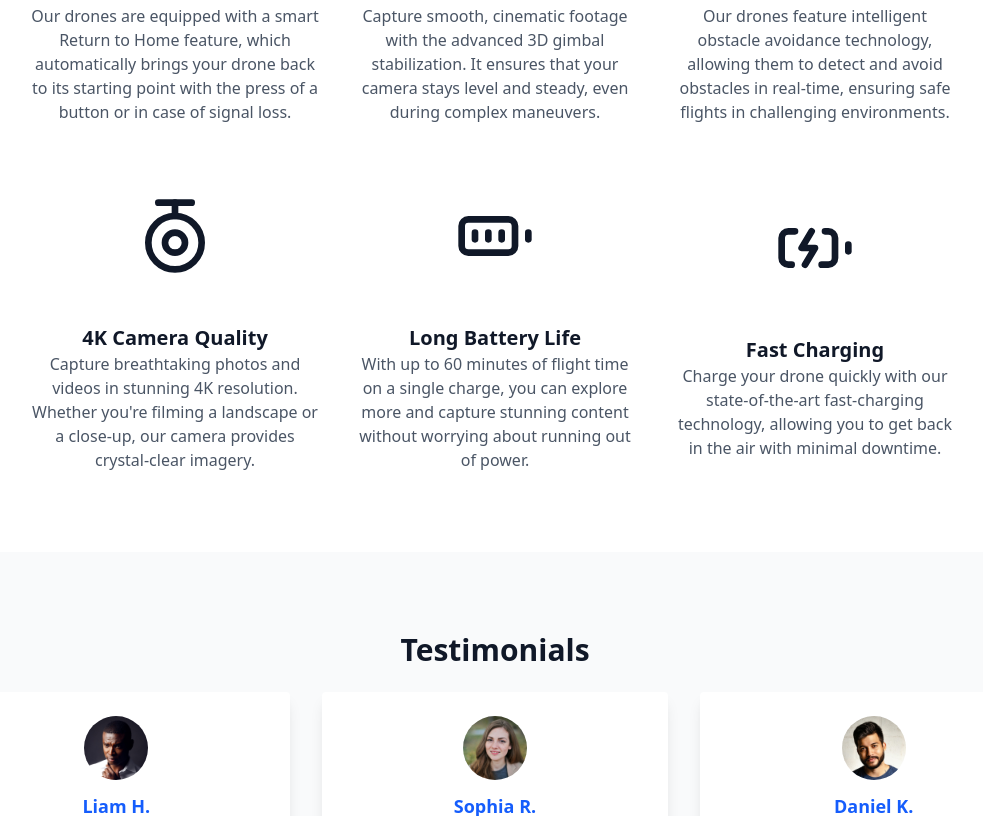
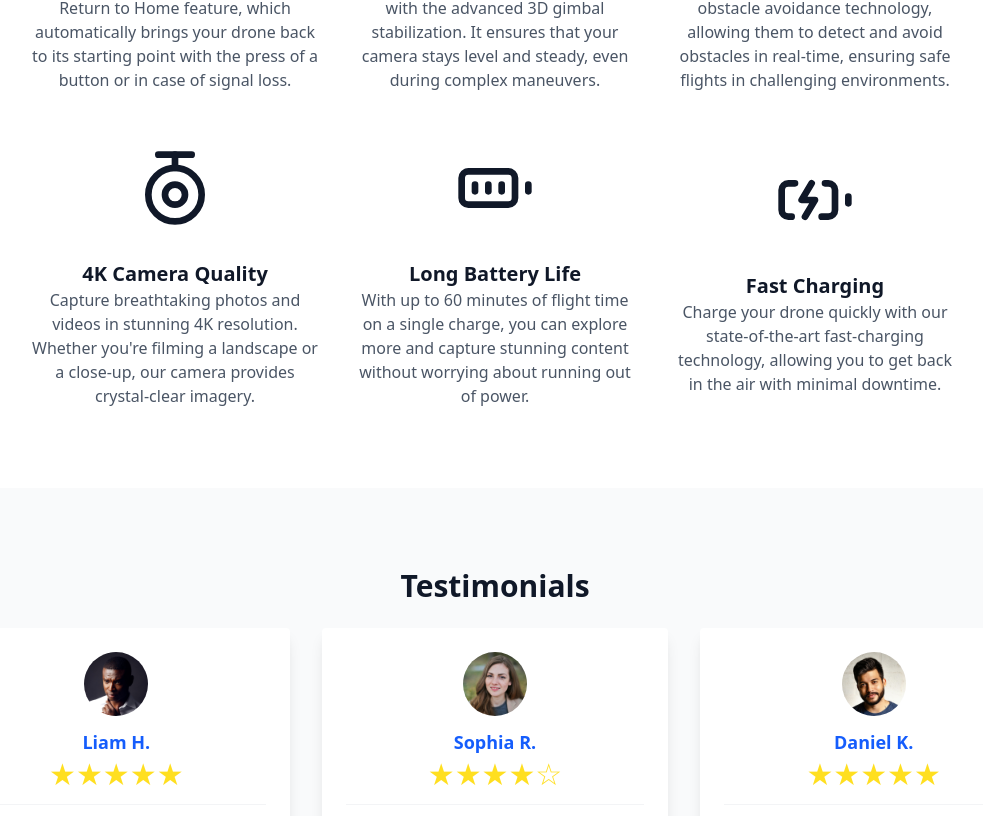
Before and after one commit to MessiaenTibo/ProDrone-Solutions, a React (Vite) app in the folder landing-page-template/: page / in a window 1280 px wide. Shown: the part 1864-2680 px from the top of the page, without its empty margins (145-1128 px from the left). Built offline with nearby package versions, Linux system fonts and the light colour scheme.

Commit message:
Feat: Added page animation on scroll

```diff
--- a/landing-page-template/src/components/Drones.tsx
+++ b/landing-page-template/src/components/Drones.tsx
@@ -1,4 +1,4 @@
-import { useState } from "react";
+import { useEffect, useState, useRef } from "react";
 
 interface Drone {
     name: string;
@@ -8,45 +8,66 @@ interface Drone {
 }
 
 export default function Drones() {
-    const [selectedDrone, setSelectedDrone] = useState<Drone | null>(null);
-
     const drones: Drone[] = [
         { name: "ShadowViper", price: "$699", image: "/src/assets/images/ShadowViper.webp", category: "Beginner" },
         { name: "NightOwl", price: "$1299", image: "/src/assets/images/NightOwl.webp", category: "Advanced" },
         { name: "NanoFalcon", price: "$499", image: "/src/assets/images/NanoFalcon.webp", category: "Beginner" }
     ];
 
-    const handleBuyDrone = (drone: Drone) => {
-        setSelectedDrone(drone);
-        if (selectedDrone) {
-            /* Replace with your own logic */
-            alert(`You bought the ${selectedDrone.name} drone for ${selectedDrone.price}!`);
-        }
-    }
-
     return (
         <section id="Drones" className="py-20 bg-gray-50">
             <h2 className="text-3xl font-bold mb-6 text-center">Drones</h2>
             <div className="grid w-fit m-auto grid-cols-1 md:grid-cols-2 lg:grid-cols-3 gap-8 px-4 md:px-20">
-                {drones.map((drone) => (
-                    <div key={drone.name} className="shadow rounded-lg bg-white max-w-sm mx-auto overflow-hidden">
-                        <img src={drone.image} alt={`Picture of the ${drone.name} drone`} />
-                        <div className="p-2 md:p-4">
-                            <p className="text-gray-600 pb-2">{drone.category}</p>
-                            <h3 className="text-xl font-semibold">{drone.name}</h3>
-                            <div className="flex justify-between items-center mt-5">
-                                <p className="text-2xl font-bold">{drone.price}</p>
-                                <button
-                                    className="px-6 py-3 bg-blue-600 text-white rounded-lg"
-                                    onClick={() => handleBuyDrone(drone)}
-                                >
-                                    Buy Now
-                                </button>
-                            </div>
-                        </div>
-                    </div>
+                {drones.map((drone, index) => (
+                    <DroneCard key={index} drone={drone} index={index} />
                 ))}
             </div>
         </section>
     );
 }
+
+function DroneCard({ drone, index }: { drone: Drone; index: number }) {
+    const [isVisible, setIsVisible] = useState(false);
+    const ref = useRef<HTMLDivElement | null>(null);
+
+    useEffect(() => {
+        const observer = new IntersectionObserver(
+            ([entry]) => {
+                if (entry.isIntersecting) {
+                    setTimeout(() => setIsVisible(true), index * 300); // Stagger effect (300ms delay per item)
+                }
+            },
+            { threshold: 0.8 }
+        );
+
+        if (ref.current) observer.observe(ref.current);
+        return () => observer.disconnect();
+    }, [index]);
+
+    return (
+        <div
+            ref={ref}
+            className={`shadow rounded-lg bg-white max-w-sm mx-auto overflow-hidden
+                transition-all duration-[1000ms] ease-out transform
+                ${isVisible ? "opacity-100 translate-x-0" : "opacity-0 -translate-x-10"}
+            `}
+        >
+            <div className="overflow-hidden">
+                <img
+                    src={drone.image}
+                    alt={`Picture of the ${drone.name} drone`}
+                    className="hover:scale-110 transition-transform duration-500 ease-out"
+                    style={{ width: "100%", height: "auto" }}
+                />
+            </div>
+            <div className="p-2 md:p-4">
+                <p className="text-gray-600 pb-2">{drone.category}</p>
+                <h3 className="text-xl font-semibold">{drone.name}</h3>
+                <div className="flex justify-between items-center mt-5">
+                    <p className="text-2xl font-bold">{drone.price}</p>
+                    <button className="px-6 py-3 bg-blue-600 text-white rounded-lg">Buy Now</button>
+                </div>
+            </div>
+        </div>
+    );
+}
--- a/landing-page-template/src/components/FeatureItem.tsx
+++ b/landing-page-template/src/components/FeatureItem.tsx
@@ -1,3 +1,4 @@
+import { useEffect, useState, useRef } from "react";
 import { JSX } from "react";
 
 interface FeatureItemProps {
@@ -7,9 +8,39 @@ interface FeatureItemProps {
 }
 
 export default function FeatureItem({ title, description, icon }: FeatureItemProps) {
+    const [isVisible, setIsVisible] = useState(false);
+    const ref = useRef<HTMLDivElement | null>(null);
+
+    useEffect(() => {
+        const observer = new IntersectionObserver(
+            ([entry]) => {
+                if (entry.isIntersecting) {
+                    setIsVisible(true);
+                }
+            },
+            { threshold: 0.8 } // Trigger animation when 20% of the element is visible
+        );
+
+        if (ref.current) {
+            observer.observe(ref.current);
+        }
+
+        return () => {
+            if (ref.current) {
+                observer.unobserve(ref.current);
+            }
+        };
+    }, []);
+
     return (
-        <div className="flex flex-col justify-center items-center gap-2 max-w-2xs text-center">
-            <div className="p-4 h-40 w-40 flex justify-center items-center">
+        <div
+            ref={ref}
+            className={`flex flex-col justify-center items-center gap-2 max-w-2xs text-center
+                transition-all duration-[1500ms] ease-out transform
+                ${isVisible ? "opacity-100 translate-y-0" : "opacity-0 translate-y-10"}
+            `}
+        >
+            <div className="p-4 h-32 w-32 flex justify-center items-center">
                 {icon}
             </div>
             <div>
--- a/landing-page-template/src/components/Question.tsx
+++ b/landing-page-template/src/components/Question.tsx
@@ -8,23 +8,27 @@ interface QuestionProps {
 
 export default function Question({ question, answer }: QuestionProps) {
     const [isOpen, setIsOpen] = useState<boolean>(false);
+
     return (
         <div className="border-b border-gray-200">
             <button
                 className="w-full text-left p-4 md:p-6 cursor-pointer"
                 onClick={() => setIsOpen(!isOpen)}
             >
-                <div className="flex w-full justify-between items-center ">
+                <div className="flex w-full justify-between items-center">
                     <h3 className="font-medium md:text-lg lg:text-xl">{question}</h3>
                     <span>
-                        {isOpen ?
-                            <ChevronUp />
-                            :
-                            <ChevronDown />
-                        }
+                        {isOpen ? <ChevronUp /> : <ChevronDown />}
                     </span>
                 </div>
-                {isOpen && <p className="pt-2 text-gray-700">{answer}</p>}
+                <div
+                    className={`overflow-hidden transition-all ease-in-out ${isOpen
+                        ? "max-h-96 opacity-100 duration-500"
+                        : "max-h-0 opacity-0 "
+                        }`}
+                >
+                    <p className="pt-2 text-gray-700">{answer}</p>
+                </div>
             </button>
         </div>
     );
--- a/landing-page-template/src/components/ReviewCard.tsx
+++ b/landing-page-template/src/components/ReviewCard.tsx
@@ -1,3 +1,5 @@
+import { useEffect, useRef, useState } from "react";
+
 interface ReviewCardProps {
     name: string;
     image: string;
@@ -8,20 +10,61 @@ interface ReviewCardProps {
 }
 
 const ReviewCard: React.FC<ReviewCardProps> = ({ name, image, rating, title, text, rowSpan }) => {
+    const cardRef = useRef<HTMLDivElement | null>(null);
+    const [isVisible, setIsVisible] = useState(false);
+    const [titleVisible, setTitleVisible] = useState(false);
+    const [textVisible, setTextVisible] = useState(false);
+
+    useEffect(() => {
+        const observer = new IntersectionObserver(
+            ([entry]) => {
+                if (entry.isIntersecting) {
+                    setIsVisible(true);
+                    // Trigger title and text animations with a slight delay
+                    setTimeout(() => setTitleVisible(true), 100);  // Delay for title
+                    setTimeout(() => setTextVisible(true), 300);   // Delay for text
+                }
+            },
+            { threshold: 0.2 } // Trigger when 20% of the card is visible
+        );
+
+        if (cardRef.current) {
+            observer.observe(cardRef.current);
+        }
+
+        return () => {
+            if (cardRef.current) {
+                observer.unobserve(cardRef.current);
+            }
+        };
+    }, []);
+
     return (
         <div
-            className="p-6 shadow-lg rounded-sm max-w-sm bg-white mx-auto"
-            /* The gridRow property needs to be applied as pure css!
-            Because it gets loaded dynamically, the tailwindcss JIT compiler can't optimize it.*/
+            ref={cardRef}
+            className={`p-6 shadow-lg rounded-sm max-w-sm bg-white mx-auto`}
             style={{ gridRow: `span ${rowSpan} / span ${rowSpan}` }}
         >
-            <img src={image} alt={name} className="w-16 h-16 mx-auto rounded-full mb-3" />
-            <h4 className="text-lg font-semibold text-blue-600 text-center">{name}</h4>
-            <div className="flex justify-center text-2xl lg:text-3xl text-yellow-300 border-b border-gray-200 mb-2 pb-2 lg:mb-3 lg:pb-3">
+            <img src={image} alt={name} className={`w-16 h-16 mx-auto rounded-full mb-3 opacity-0 transition-opacity duration-700 delay-50 ease-in ${titleVisible ? "opacity-100" : ""}`} />
+            <h4
+                className={`text-lg font-semibold text-blue-600 text-center opacity-0 transition-opacity duration-700 delay-50 ease-in ${titleVisible ? "opacity-100" : ""}`}
+            >
+                {name}
+            </h4>
+            <div className={`flex justify-center text-2xl lg:text-3xl text-yellow-300 border-b border-gray-100 mb-2 pb-2 lg:mb-3 lg:pb-3 opacity-0 transition-opacity duration-700 ease-in ${titleVisible ? "opacity-100" : ""}`}
+            >
                 {rating}
             </div>
-            <p className="font-semibold md:text-lg lg:text-xl">{title}</p>
-            <p className="text-gray-600 text-sm mt-2 lg:text-lg">{text}</p>
+            <p
+                className={`font-semibold md:text-lg lg:text-xl opacity-0 transition-opacity duration-700 ease-in ${titleVisible ? "opacity-100" : ""}`}
+            >
+                {title}
+            </p>
+            <p
+                className={`text-gray-600 text-sm mt-2 lg:text-lg opacity-0 transition-opacity duration-700 ease-in ${textVisible ? "opacity-100" : ""}`}
+            >
+                {text}
+            </p>
         </div>
     );
 };
```
